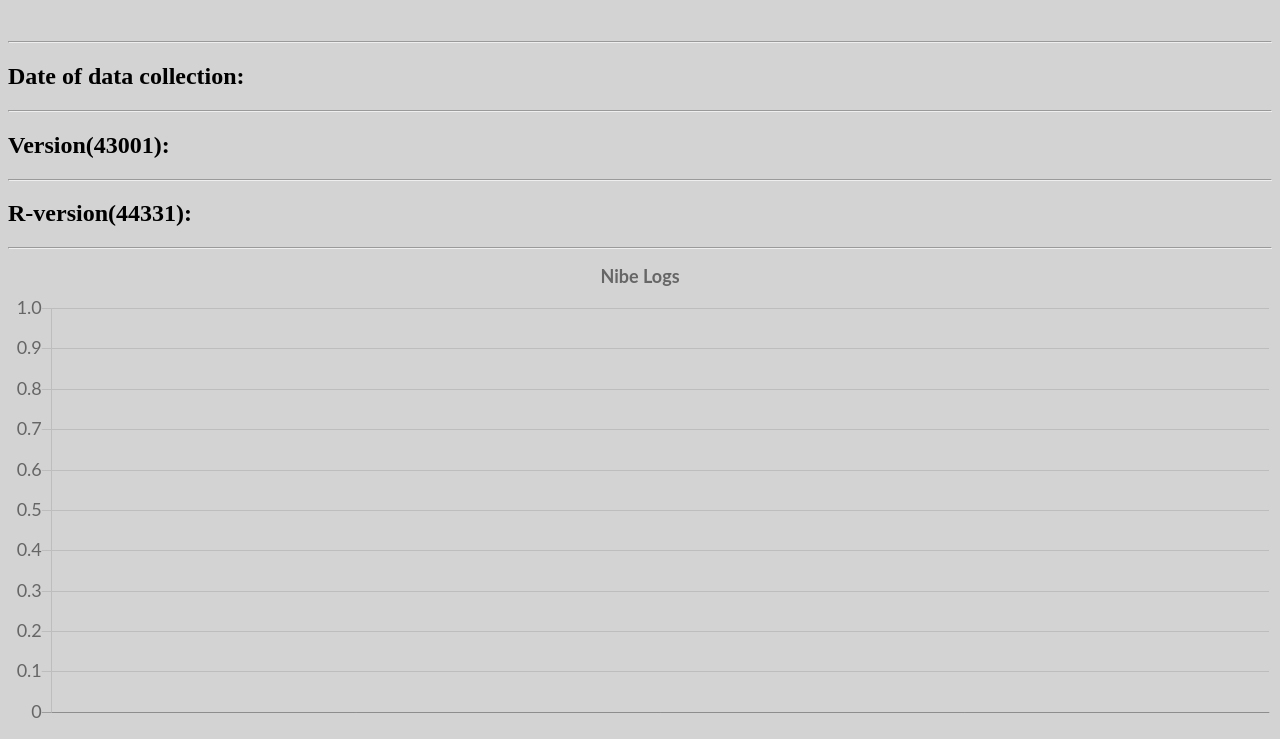
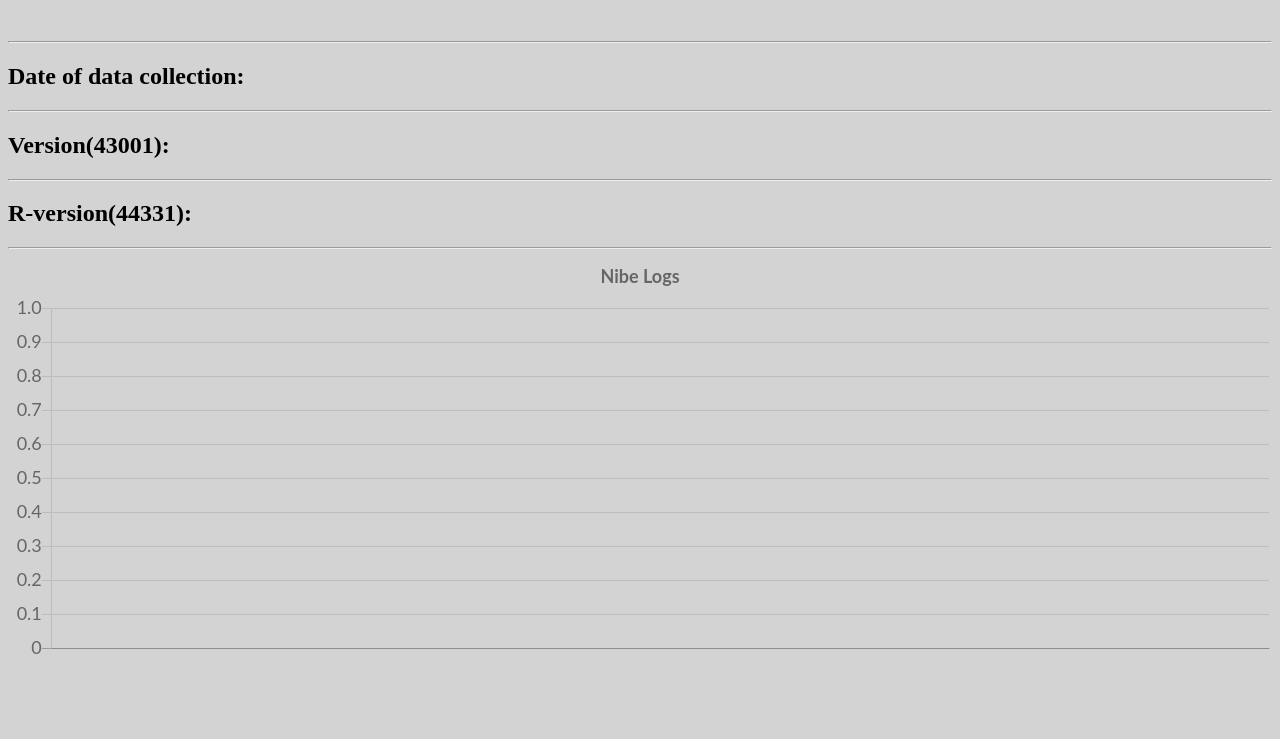
Before and after one commit to kolan51/plotty, a plain HTML site: page index.html in a window 1280 px wide. Shown: the part 124-863 px from the top of the page. After the commit the page ends 800 px from the top, so only its background shows below. Drawn offline with nearby package versions, Linux system fonts and the light colour scheme; some packages are replaced by stand-ins of ours; a script that the page names is missing.

Commit message:
Add files via upload

```diff
--- a/index.html
+++ b/index.html
@@ -30,7 +30,7 @@
 
       <script src="https://cdn.jsdelivr.net/npm/chart.js@2.9.3"></script>
       <script src="https://cdn.jsdelivr.net/npm/chartjs-plugin-zoom@0.7.7"></script>
-      <canvas id="heatPumpChart" width="400" height="150"></canvas>
+      <canvas id="heatPumpChart" width="400" height="130"></canvas>
       <script type="text/javascript" src="./plot.js"></script>
     </main>
   </body>
```
